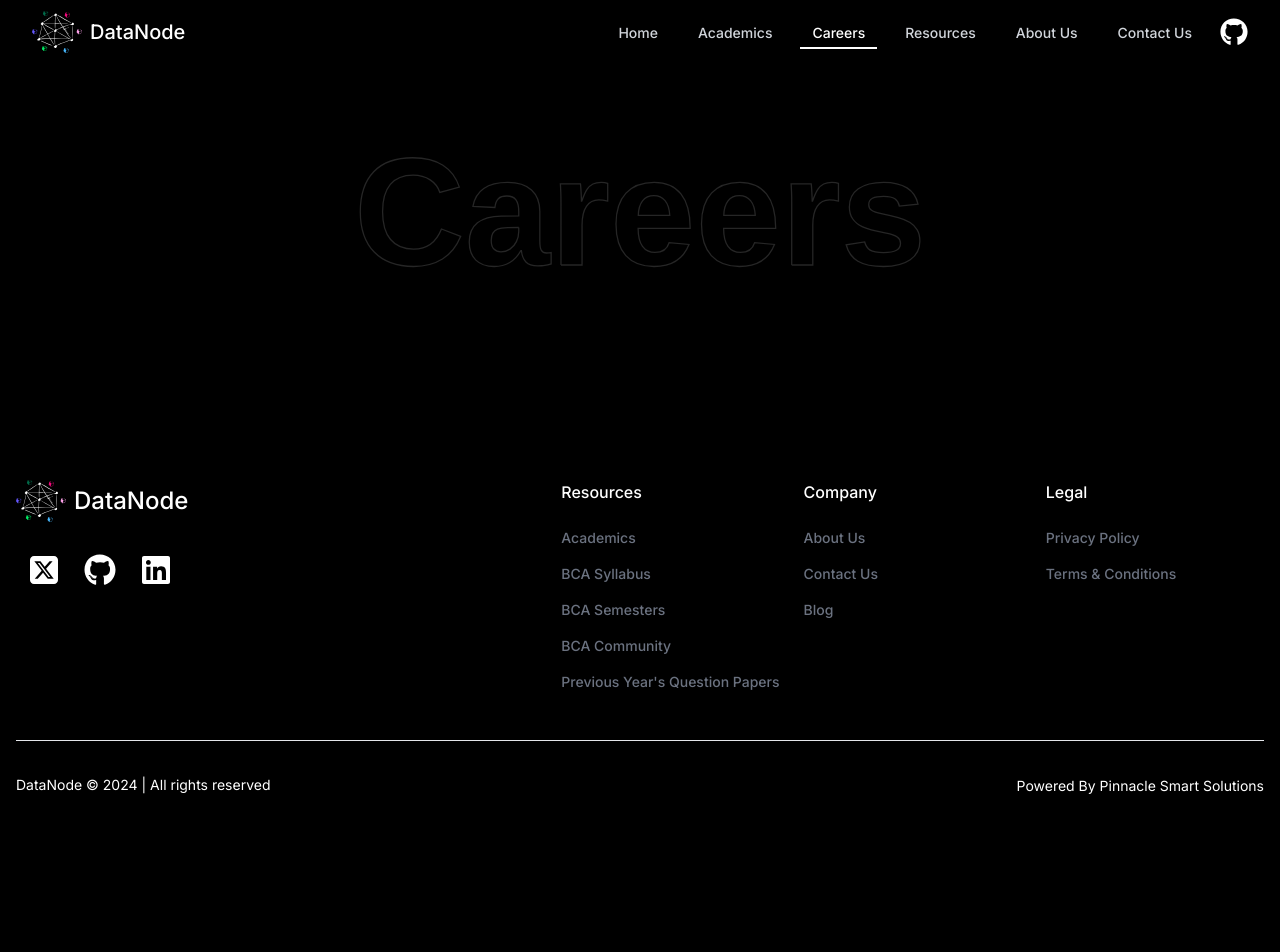
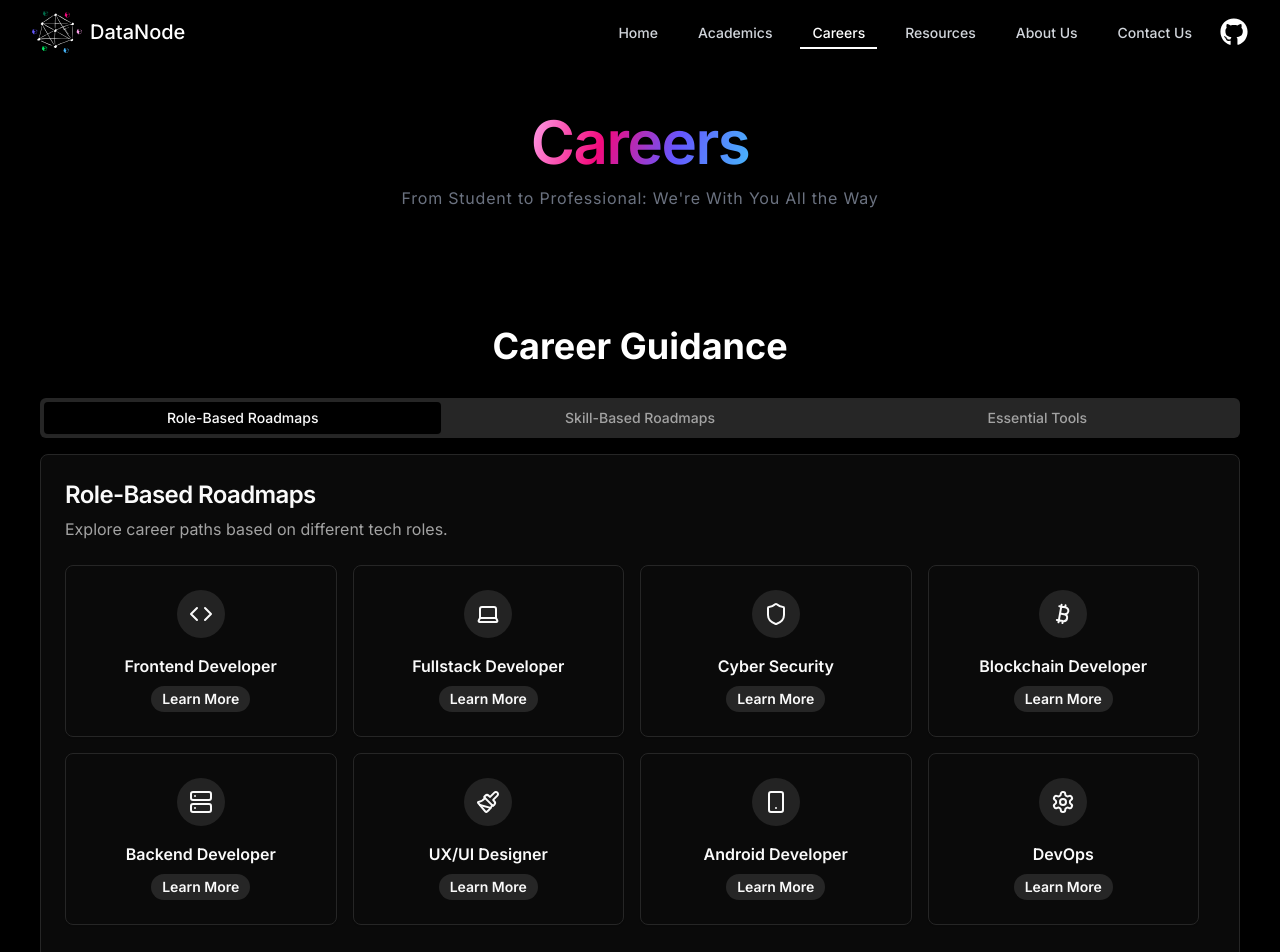
Before and after one commit to Ankit-2145/DataNode, a Next.js app: page /careers in a window 1280 px wide. Shown: the top 952 px of the page. Before the commit the page ends 829 px from the top, so only its background shows below. Built offline with nearby package versions, Linux system fonts and the light colour scheme.

Commit message:
warning/error fixes

```diff
--- a/package.json
+++ b/package.json
@@ -13,6 +13,7 @@
     "@radix-ui/react-hover-card": "^1.1.1",
     "@radix-ui/react-label": "^2.1.0",
     "@radix-ui/react-progress": "^1.1.0",
+    "@radix-ui/react-scroll-area": "^1.1.0",
     "@radix-ui/react-slot": "^1.1.0",
     "@radix-ui/react-tabs": "^1.1.0",
     "@radix-ui/react-tooltip": "^1.1.2",
--- a/src/app/about/page.tsx
+++ b/src/app/about/page.tsx
@@ -21,7 +21,7 @@ export default function About() {
           <LinkPreview url="https://sspinnacle.com" className="text-white">
             DataNode
           </LinkPreview>{" "}
-          isn't just another educational platform; it's a project born out of my
+          isn&apos;t just another educational platform: it&apos;s a project born out of my
           real struggles and experiences as someone who once stood where you are
           now. While pursuing my BCA, I built the{" "}
           <LinkPreview
--- a/src/app/academics/papers/semester1-finals-bca/page.tsx
+++ b/src/app/academics/papers/semester1-finals-bca/page.tsx
@@ -6,7 +6,7 @@ import { Button } from "@/components/ui/button";
 import { Tabs, TabsContent, TabsList, TabsTrigger } from "@/components/ui/tabs";
 import { pyqsSem12021, pyqsSem12022, PYQ } from "@/data/papers";
 
-export default function Component() {
+export default function SemesterOneFinals() {
   const [activeYear, setActiveYear] = useState("2022");
 
   const renderPapers = useMemo(
--- a/src/app/academics/papers/semester2-finals-bca/page.tsx
+++ b/src/app/academics/papers/semester2-finals-bca/page.tsx
@@ -1,6 +1,6 @@
 import ComingSoon from "@/components/ui/ComingSoon";
 
-export default function SemesterSixPage() {
+export default function SemesterTwoFinals() {
   return (
     <>
       <ComingSoon />
--- a/src/app/academics/papers/semester3-finals-bca/page.tsx
+++ b/src/app/academics/papers/semester3-finals-bca/page.tsx
@@ -6,7 +6,7 @@ import { Button } from "@/components/ui/button";
 import { Tabs, TabsContent, TabsList, TabsTrigger } from "@/components/ui/tabs";
 import { pyqsSem32021, pyqsSem32022, PYQ } from "@/data/papers";
 
-export default function Component() {
+export default function SemesterThreeFinals() {
   const [activeYear, setActiveYear] = useState("2022");
 
   const renderPapers = useMemo(
--- a/src/app/academics/papers/semester4-finals-bca/page.tsx
+++ b/src/app/academics/papers/semester4-finals-bca/page.tsx
@@ -1,6 +1,6 @@
 import ComingSoon from "@/components/ui/ComingSoon";
 
-export default function SemesterSixPage() {
+export default function SemesterFourFinals() {
   return (
     <>
       <ComingSoon />
--- a/src/app/academics/papers/semester5-finals-bca/page.tsx
+++ b/src/app/academics/papers/semester5-finals-bca/page.tsx
@@ -6,7 +6,7 @@ import { Button } from "@/components/ui/button";
 import { Tabs, TabsContent, TabsList, TabsTrigger } from "@/components/ui/tabs";
 import { pyqsSem52021, pyqsSem52022, PYQ } from "@/data/papers";
 
-export default function Component() {
+export default function SemesterFiveFinals() {
   const [activeYear, setActiveYear] = useState("2022");
 
   const renderPapers = useMemo(
--- a/src/app/academics/papers/semester6-finals-bca/page.tsx
+++ b/src/app/academics/papers/semester6-finals-bca/page.tsx
@@ -1,6 +1,6 @@
 import ComingSoon from "@/components/ui/ComingSoon";
 
-export default function SemesterSixPage() {
+export default function SemesterSixFinals() {
   return (
     <>
       <ComingSoon />
--- a/src/app/careers/page.tsx
+++ b/src/app/careers/page.tsx
@@ -1,14 +1,22 @@
 "use client";
 
 import React from "react";
-import { TextHoverEffect } from "@/components/ui/text-hover-effect";
+import CareerGuidance from "@/components/carrers-ui/CarrerGuidance";
 
 export default function about() {
   return (
-    <>
-      <div className="h-[20rem] md:h-[28rem] flex items-center justify-center text-white">
-        <TextHoverEffect text="Careers" />
+    <main className="overflow-hidden">
+      <div className="flex flex-col items-center">
+        <h1 className="text-4xl md:text-6xl leading-normal mt-28 text-transparent bg-clip-text bg-custom-gradient tracking-tight text-center font-semibold">
+          Careers
+        </h1>
+        <p className="text-base text-center max-w-sm md:max-w-xl tracking-wider leading-8 mt-2.5 mb-10 text-gray-500">
+          From Student to Professional: We&apos;re With You All the Way
+        </p>
       </div>
-    </>
+      <div className="w-full mx-auto p-6 text-white rounded-lg shadow-lg">
+        <CareerGuidance />
+      </div>
+    </main>
   );
 }
--- /dev/null
+++ b/src/components/carrers-ui/CarrerGuidance.tsx
@@ -0,0 +1,146 @@
+import { useState } from "react";
+import { motion } from "framer-motion";
+import { Tabs, TabsContent, TabsList, TabsTrigger } from "@/components/ui/tabs";
+import {
+  Card,
+  CardContent,
+  CardDescription,
+  CardHeader,
+  CardTitle,
+} from "@/components/ui/card";
+import { Badge } from "@/components/ui/badge";
+import { ScrollArea } from "@/components/ui/scroll-area";
+import {
+  Code,
+  Shield,
+  Bitcoin,
+  Server,
+  Paintbrush,
+  Smartphone,
+  Settings,
+  FileJson,
+  FileType,
+  Database,
+  Coffee,
+  Terminal,
+  PackageOpen,
+  Bug,
+  Laptop,
+} from "lucide-react";
+
+const roadmaps = {
+  roles: [
+    { name: "Frontend Developer", icon: Code },
+    { name: "Fullstack Developer", icon: Laptop },
+    { name: "Cyber Security", icon: Shield },
+    { name: "Blockchain Developer", icon: Bitcoin },
+    { name: "Backend Developer", icon: Server },
+    { name: "UX/UI Designer", icon: Paintbrush },
+    { name: "Android Developer", icon: Smartphone },
+    { name: "DevOps", icon: Settings },
+  ],
+  skills: [
+    { name: "React", icon: Code },
+    { name: "Python", icon: Code },
+    { name: "Node.js", icon: FileJson },
+    { name: "JavaScript", icon: Code },
+    { name: "TypeScript", icon: FileType },
+    { name: "MongoDB", icon: Database },
+    { name: "Java", icon: Coffee },
+    { name: "Docker", icon: Code },
+  ],
+  tools: [
+    { name: "UI/UX Tools", icon: Code },
+    { name: "Code Editor", icon: Code },
+    { name: "Version Control System", icon: Code },
+    { name: "Command Line Interface", icon: Terminal },
+    { name: "Package Managers", icon: PackageOpen },
+    { name: "Debugging Tools", icon: Bug },
+    { name: "Integrated Development Environment (IDE)", icon: Laptop },
+  ],
+};
+
+export default function CareerGuidance() {
+  const [activeTab, setActiveTab] = useState("roles");
+
+  return (
+    <div className="container mx-auto py-6 sm:py-12 px-4">
+      <h1 className="text-2xl sm:text-3xl md:text-4xl font-bold text-center mb-6 sm:mb-8">
+        Career Guidance
+      </h1>
+      <Tabs value={activeTab} onValueChange={setActiveTab} className="w-full">
+        <TabsList className="grid w-full grid-cols-3 mb-4">
+          <TabsTrigger value="roles" className="text-xs sm:text-sm">
+            Role-Based Roadmaps
+          </TabsTrigger>
+          <TabsTrigger value="skills" className="text-xs sm:text-sm">
+            Skill-Based Roadmaps
+          </TabsTrigger>
+          <TabsTrigger value="tools" className="text-xs sm:text-sm">
+            Essential Tools
+          </TabsTrigger>
+        </TabsList>
+        {Object.entries(roadmaps).map(([category, items]) => (
+          <TabsContent key={category} value={category}>
+            <Card>
+              <CardHeader>
+                <CardTitle className="text-lg sm:text-xl md:text-2xl">
+                  {category === "roles"
+                    ? "Role-Based Roadmaps"
+                    : category === "skills"
+                    ? "Skill-Based Roadmaps"
+                    : "Essential Tools"}
+                </CardTitle>
+                <CardDescription className="text-sm sm:text-base">
+                  {category === "roles"
+                    ? "Explore career paths based on different tech roles."
+                    : category === "skills"
+                    ? "Discover the skills you need to succeed in tech."
+                    : "Learn about the tools used by professional developers."}
+                </CardDescription>
+              </CardHeader>
+              <CardContent>
+                <ScrollArea className="h-[300px] sm:h-[400px] w-full pr-4">
+                  <motion.div
+                    className="grid grid-cols-1 sm:grid-cols-2 lg:grid-cols-3 xl:grid-cols-4 gap-4"
+                    initial={{ opacity: 0 }}
+                    animate={{ opacity: 1 }}
+                    transition={{ duration: 0.5 }}
+                  >
+                    {items.map((item, index) => (
+                      <motion.div
+                        key={item.name}
+                        initial={{ opacity: 0, y: 20 }}
+                        animate={{ opacity: 1, y: 0 }}
+                        transition={{ duration: 0.5, delay: index * 0.1 }}
+                      >
+                        <Card className="hover:shadow-lg transition-shadow duration-300">
+                          <CardContent className="flex flex-col items-center justify-center p-4 sm:p-6">
+                            <div className="rounded-full bg-primary/10 p-2 sm:p-3 mb-2 sm:mb-4">
+                              {item.icon && (
+                                <item.icon className="h-4 w-4 sm:h-6 sm:w-6 text-primary" />
+                              )}
+                            </div>
+                            <h3 className="font-semibold text-center text-sm sm:text-base">
+                              {item.name}
+                            </h3>
+                            <Badge
+                              variant="secondary"
+                              className="mt-2 text-xs sm:text-sm"
+                            >
+                              Learn More
+                            </Badge>
+                          </CardContent>
+                        </Card>
+                      </motion.div>
+                    ))}
+                  </motion.div>
+                </ScrollArea>
+              </CardContent>
+            </Card>
+          </TabsContent>
+        ))}
+      </Tabs>
+    </div>
+  );
+}
--- /dev/null
+++ b/src/components/ui/scroll-area.tsx
@@ -0,0 +1,48 @@
+"use client"
+
+import * as React from "react"
+import * as ScrollAreaPrimitive from "@radix-ui/react-scroll-area"
+
+import { cn } from "@/lib/utils"
+
+const ScrollArea = React.forwardRef<
+  React.ElementRef<typeof ScrollAreaPrimitive.Root>,
+  React.ComponentPropsWithoutRef<typeof ScrollAreaPrimitive.Root>
+>(({ className, children, ...props }, ref) => (
+  <ScrollAreaPrimitive.Root
+    ref={ref}
+    className={cn("relative overflow-hidden", className)}
+    {...props}
+  >
+    <ScrollAreaPrimitive.Viewport className="h-full w-full rounded-[inherit]">
+      {children}
+    </ScrollAreaPrimitive.Viewport>
+    <ScrollBar />
+    <ScrollAreaPrimitive.Corner />
+  </ScrollAreaPrimitive.Root>
+))
+ScrollArea.displayName = ScrollAreaPrimitive.Root.displayName
+
+const ScrollBar = React.forwardRef<
+  React.ElementRef<typeof ScrollAreaPrimitive.ScrollAreaScrollbar>,
+  React.ComponentPropsWithoutRef<typeof ScrollAreaPrimitive.ScrollAreaScrollbar>
+>(({ className, orientation = "vertical", ...props }, ref) => (
+  <ScrollAreaPrimitive.ScrollAreaScrollbar
+    ref={ref}
+    orientation={orientation}
+    className={cn(
+      "flex touch-none select-none transition-colors",
+      orientation === "vertical" &&
+        "h-full w-2.5 border-l border-l-transparent p-[1px]",
+      orientation === "horizontal" &&
+        "h-2.5 flex-col border-t border-t-transparent p-[1px]",
+      className
+    )}
+    {...props}
+  >
+    <ScrollAreaPrimitive.ScrollAreaThumb className="relative flex-1 rounded-full bg-border" />
+  </ScrollAreaPrimitive.ScrollAreaScrollbar>
+))
+ScrollBar.displayName = ScrollAreaPrimitive.ScrollAreaScrollbar.displayName
+
+export { ScrollArea, ScrollBar }
```
Also changed, not shown: 1 other file (tests, documents, lock files or other folders).
